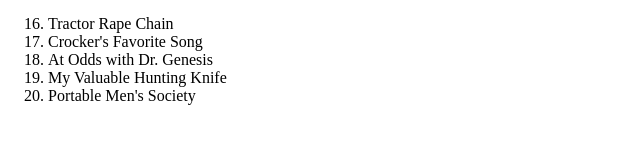
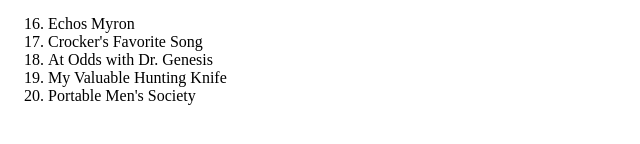
Before and after one commit to wfmu-listener/GBV, a plain HTML site: page index.html in a window 1280 px wide. Shown: the part 410-554 px from the top of the page, 0-640 px from the left. Drawn offline with Linux system fonts and the light colour scheme.

Commit message:
Echos Myron replaces Tractor Rape Chain

```diff
--- a/index.html
+++ b/index.html
@@ -22,7 +22,7 @@
     <li>Drinker's Peace</li>
     <li>Closer You Are</li>
     <br>
-    <li>Tractor Rape Chain</li>
+    <li>Echos Myron</li>
     <li>Crocker's Favorite Song</li>
     <li>At Odds with Dr. Genesis</li>
     <li>My Valuable Hunting Knife</li>
```
